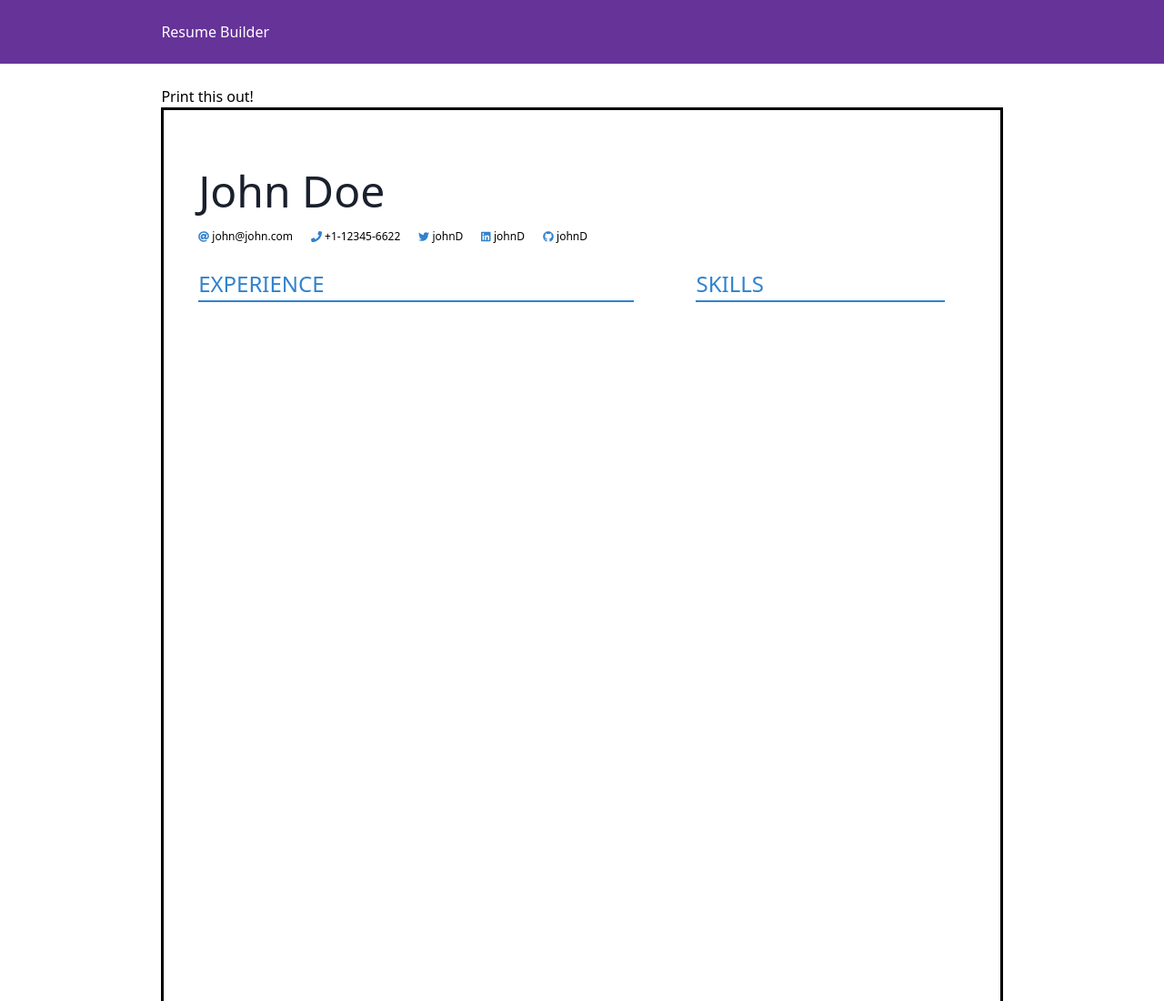
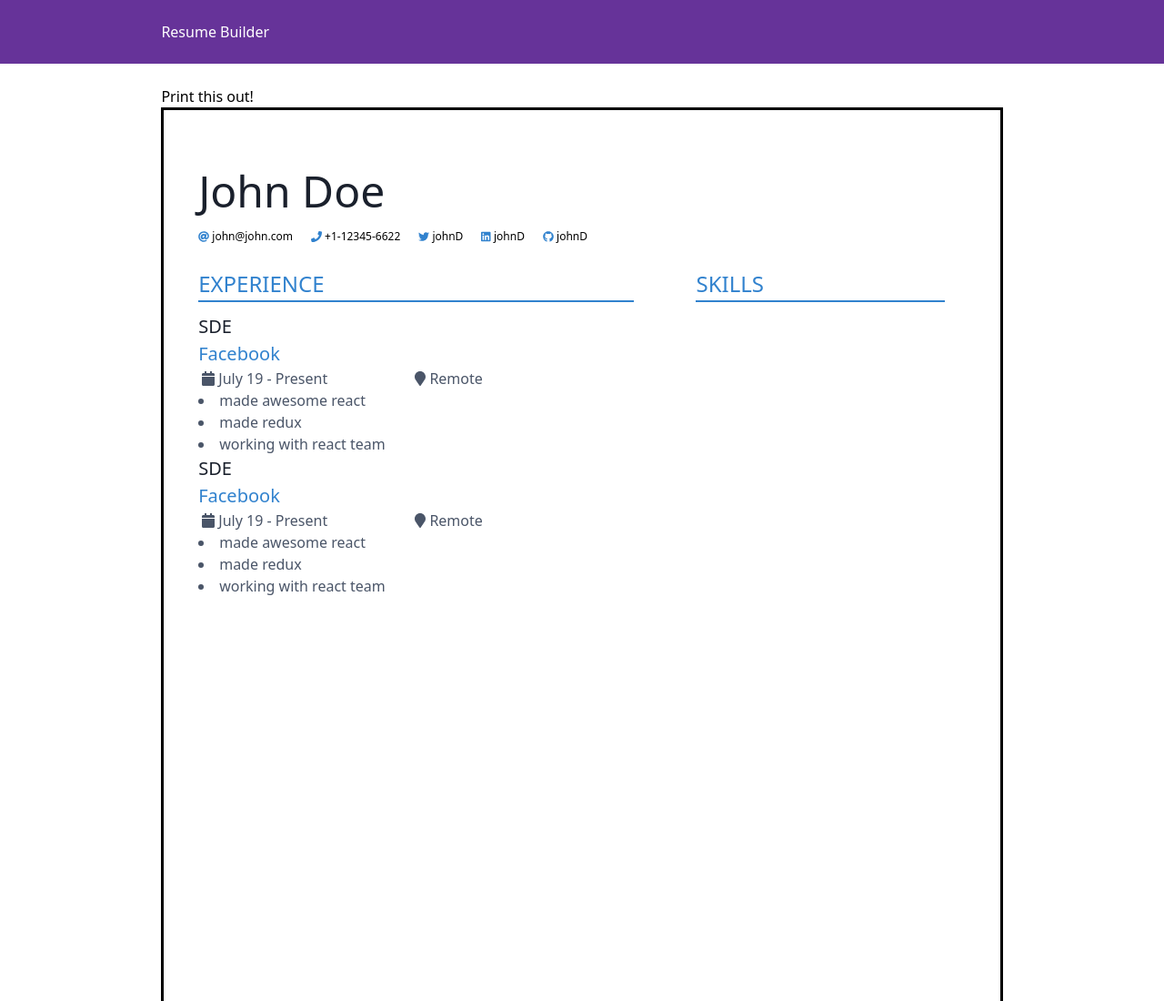
Before and after one commit to ravivarshney01/resume-builder, a Gatsby site: page / in a window 1280 px wide. Shown: the top 1100 px of the page at 91% size. Built offline with nearby package versions, Linux system fonts and the light colour scheme; Gatsby itself is replaced by a stand-in of ours.

Commit message:
added experience slot

```diff
--- /dev/null
+++ b/src/components/Experience.js
@@ -0,0 +1,31 @@
+import React from "react"
+import { FontAwesomeIcon } from "@fortawesome/react-fontawesome"
+import { faCalendar, faMapMarker } from "@fortawesome/free-solid-svg-icons"
+const Experience = ({ ex }) => {
+  const { role, company, from, to, location, points } = ex
+  return (
+    <div className="">
+      <h1 className=" text-xl title-font font-medium text-gray-900">{role}</h1>
+      <h1 className=" text-xl title-font font-medium text-blue-600">
+        {company}
+      </h1>
+      <p className="text-gray-700">
+        <span className="pl-1 pr-24">
+          <FontAwesomeIcon icon={faCalendar} /> {from} - {to}
+        </span>
+        <span className="">
+          <FontAwesomeIcon icon={faMapMarker} /> {location}
+        </span>
+      </p>
+      <div className="text-gray-700 font-light">
+        <ul className="list-inside list-disc">
+          {points.map((point, i) => (
+            <li key={i}>{point}</li>
+          ))}
+        </ul>
+      </div>
+    </div>
+  )
+}
+
+export default Experience
--- a/src/components/Resume.js
+++ b/src/components/Resume.js
@@ -1,5 +1,6 @@
 import React, { Component } from "react"
 import PersonalDetails from "./PersonalDetails"
+import Experience from "./Experience"
 
 class Resume extends Component {
   constructor(props) {
@@ -13,6 +14,32 @@ class Resume extends Component {
         email: "john@john.com",
         mobile: "+1-12345-6622",
       },
+      exp: [
+        {
+          role: "SDE",
+          company: "Facebook",
+          from: "July 19",
+          to: "Present",
+          location: "Remote",
+          points: [
+            "made awesome react",
+            "made redux ",
+            "working with react team",
+          ],
+        },
+        {
+          role: "SDE",
+          company: "Facebook",
+          from: "July 19",
+          to: "Present",
+          location: "Remote",
+          points: [
+            "made awesome react",
+            "made redux ",
+            "working with react team",
+          ],
+        },
+      ],
     }
   }
 
@@ -29,9 +56,12 @@ class Resume extends Component {
         <div className="flex pt-6">
           <div className="w-7/12">
             {/* left side */}
-            <h2 className="w-full text-2xl text-blue-600 border-b-2 border-blue-600 font-medium">
+            <h2 className="w-full text-2xl text-blue-600 border-b-2 border-blue-600 font-medium mb-3">
               EXPERIENCE
             </h2>
+            {this.state.exp.map((ex, i) => (
+              <Experience ex={ex} key={i} />
+            ))}
           </div>
           <div className="w-1/12">{/* empty space */}</div>
           <div className="w-4/12">
```
